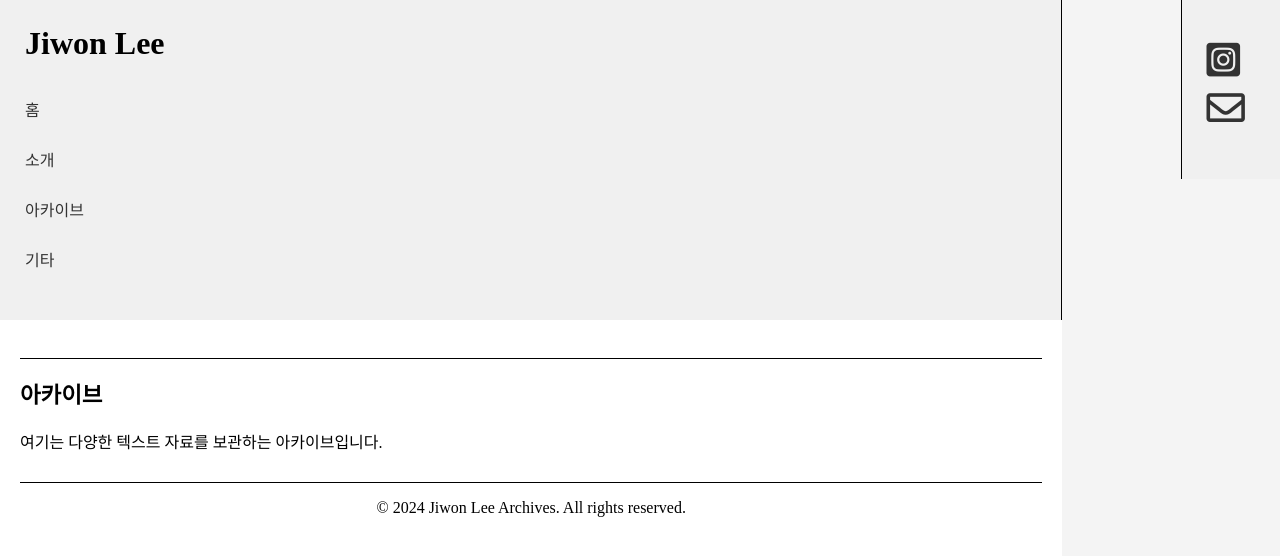
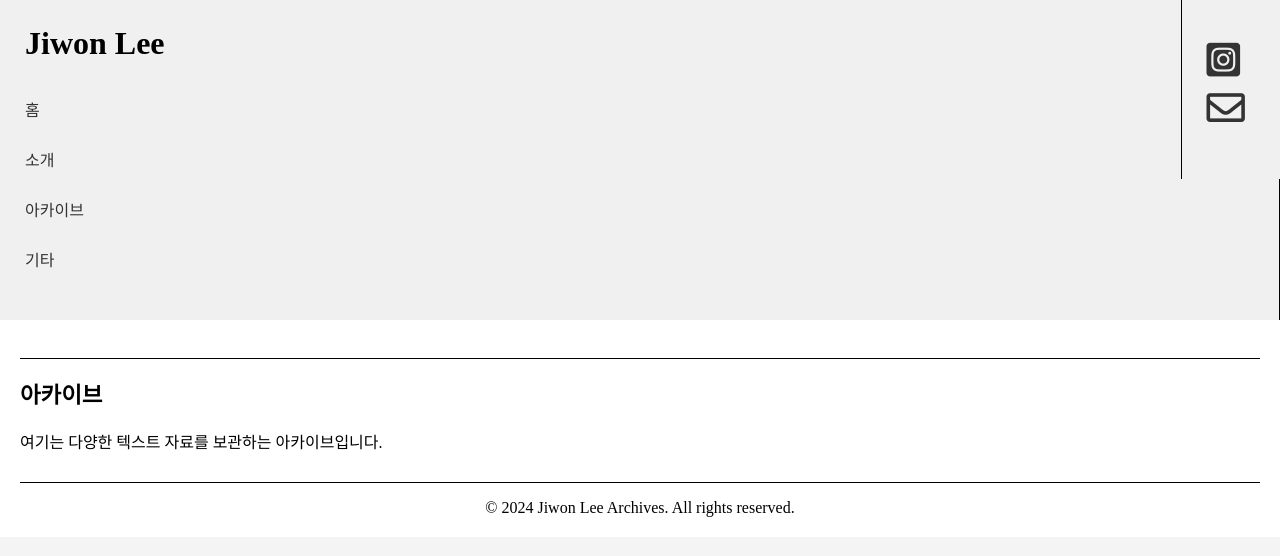
Before and after one commit to LfayeJ/archives, a Jekyll site: the page built from index.html, in a window 1280 px wide. Shown: the top 556 px of the page. Built offline with Jekyll 4.4.1, drawn with Linux system fonts in a browser that asks for light colours; some web fonts are replaced.

Commit message:
Update styles.css

```diff
--- a/assets/css/styles.css
+++ b/assets/css/styles.css
@@ -55,7 +55,7 @@ p:last-of-type {
 .container {
   display: flex;
   flex-direction: column; /* 세로 방향으로 요소를 배치합니다. */
-  width: 83vw;
+  width: 83%
   min-height: 100vh;
   background-color: #fff;
 }
```
